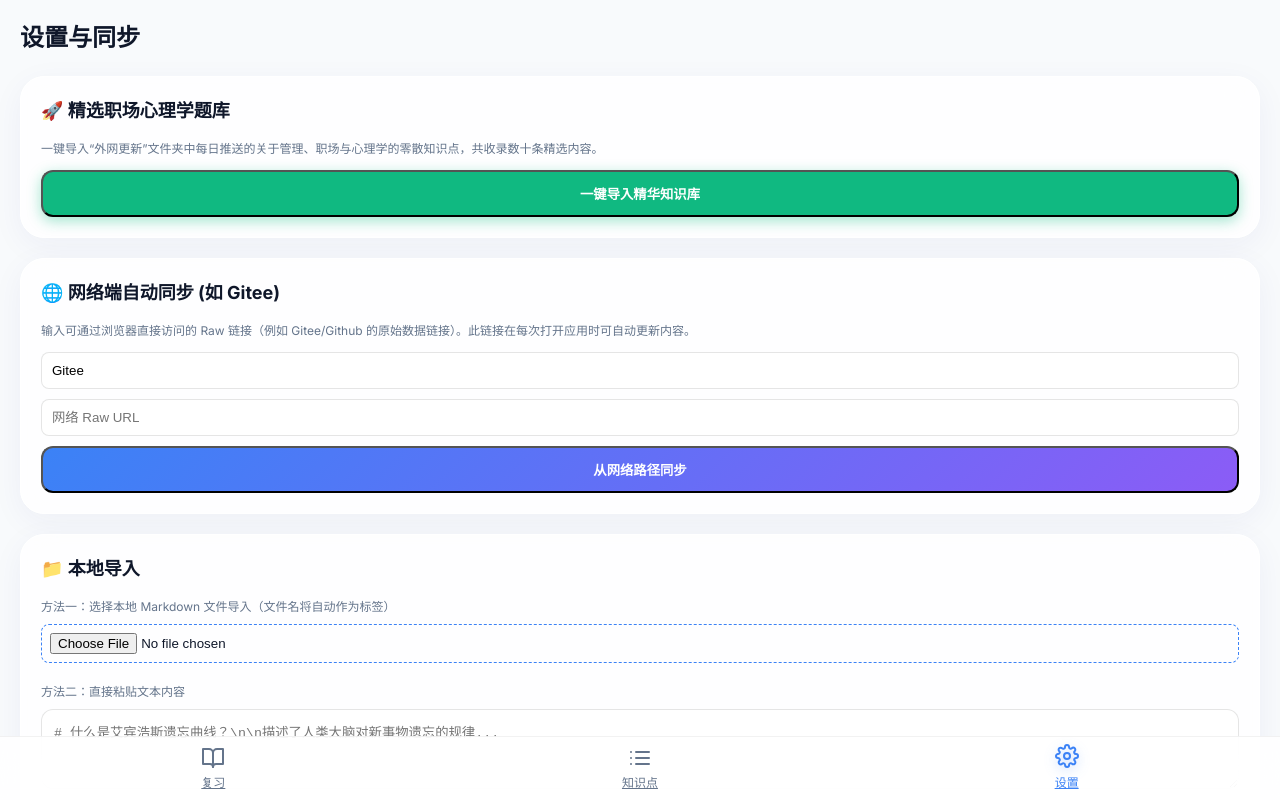
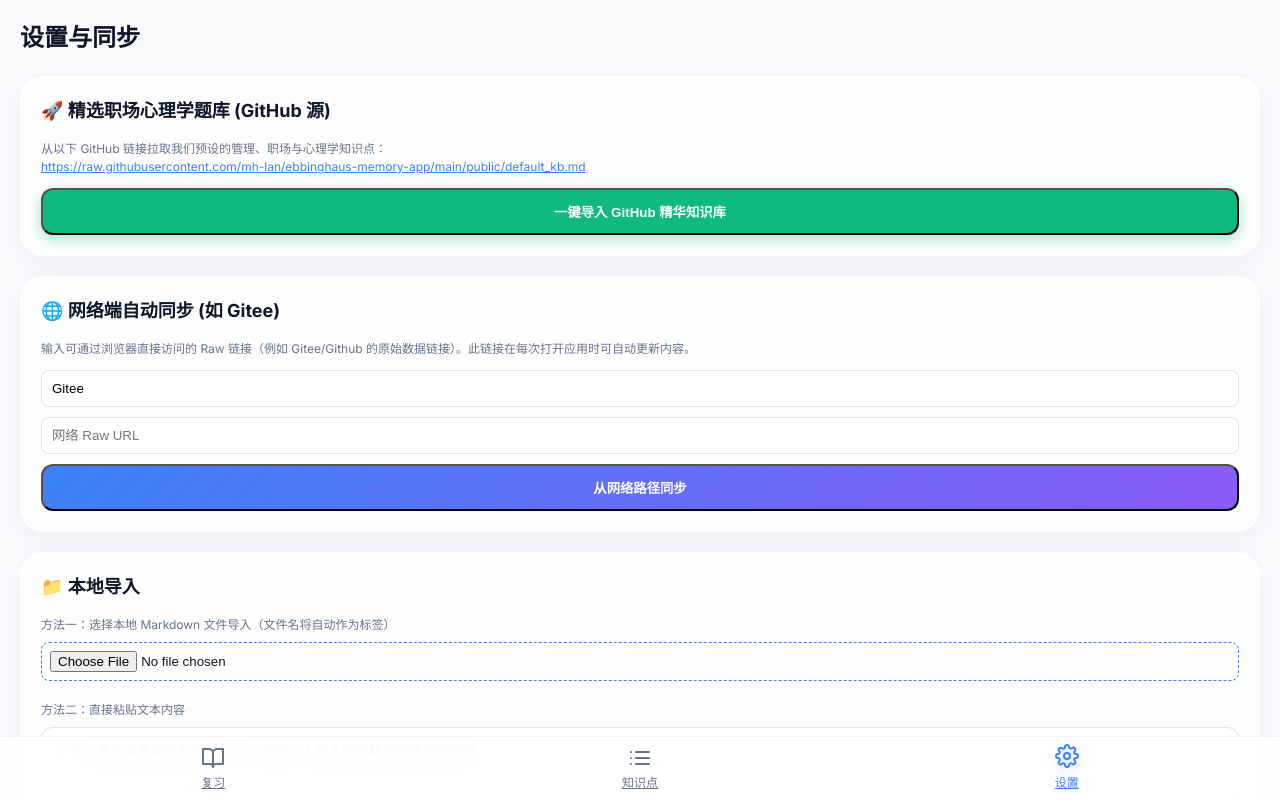
Before and after one commit to mh-lan/ebbinghaus-memory-app, a React (Vite) app: page /settings in a window 1280 px wide. Built offline with nearby package versions, Linux system fonts and the light colour scheme.

Commit message:
fix: use raw github URL for default KB import

```diff
--- a/src/pages/Settings.tsx
+++ b/src/pages/Settings.tsx
@@ -14,8 +14,8 @@ export default function Settings() {
   const handleImportDefault = async () => {
     try {
       setSyncing(true);
-      setMessage('正在加载外网更新知识点...');
-      const response = await fetch('/default_kb.md');
+      setMessage('正在加载 GitHub 云端知识点...');
+      const response = await fetch('https://raw.githubusercontent.com/mh-lan/ebbinghaus-memory-app/main/public/default_kb.md');
       if (!response.ok) throw new Error('Failed to fetch');
       const text = await response.text();
       const newCards = parseMarkdown(text, '内置精选');
@@ -26,7 +26,7 @@ export default function Settings() {
         setMessage('未能解析出知识点');
       }
     } catch (e) {
-      setMessage('导入失败');
+      setMessage('导入失败，请检查网络链接是否可达（Github Raw 可能需要代理加载）');
     } finally {
       setSyncing(false);
     }
@@ -129,16 +129,19 @@ export default function Settings() {
       )}
 
       <div className="glass-panel" style={{ padding: '20px', marginBottom: '20px' }}>
-        <h3 style={{ marginBottom: '16px', fontSize: '18px' }}>🚀 精选职场心理学题库</h3>
-        <p style={{ fontSize: '12px', color: 'var(--text-secondary)', marginBottom: '12px' }}>
-          一键导入“外网更新”文件夹中每日推送的关于管理、职场与心理学的零散知识点，共收录数十条精选内容。
+        <h3 style={{ marginBottom: '16px', fontSize: '18px' }}>🚀 精选职场心理学题库 (GitHub 源)</h3>
+        <p style={{ fontSize: '12px', color: 'var(--text-secondary)', marginBottom: '12px', wordBreak: 'break-all', lineHeight: '1.5' }}>
+          从以下 GitHub 链接拉取我们预设的管理、职场与心理学知识点：<br/>
+          <a href="https://raw.githubusercontent.com/mh-lan/ebbinghaus-memory-app/main/public/default_kb.md" target="_blank" rel="noreferrer" style={{color: 'var(--accent)', textDecoration: 'underline'}}>
+            https://raw.githubusercontent.com/mh-lan/ebbinghaus-memory-app/main/public/default_kb.md
+          </a>
         </p>
         <button
           onClick={handleImportDefault}
           disabled={syncing}
           style={{ width: '100%', padding: '12px', background: 'var(--success)', color: 'white', borderRadius: '12px', fontWeight: '600', boxShadow: '0 4px 14px 0 rgba(16, 185, 129, 0.39)' }}
         >
-          {syncing ? '导入中...' : '一键导入精华知识库'}
+          {syncing ? '导入中...' : '一键导入 GitHub 精华知识库'}
         </button>
       </div>
 
```
